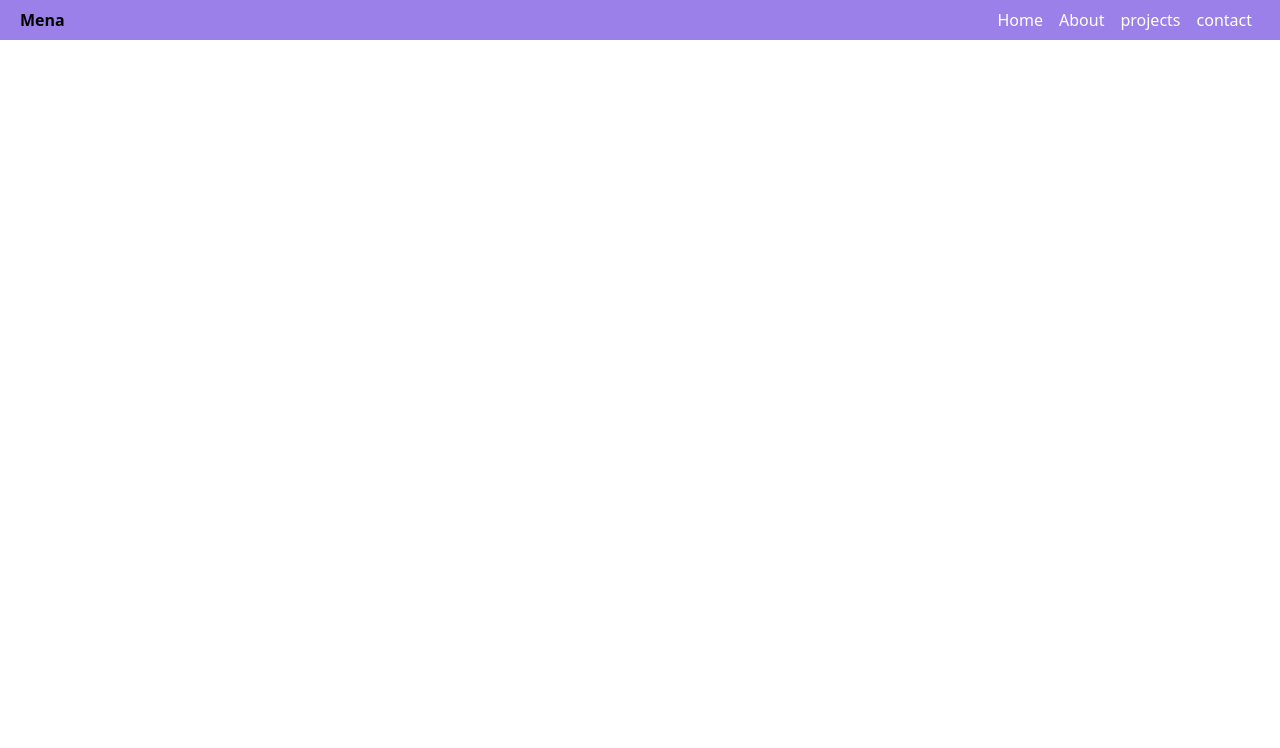
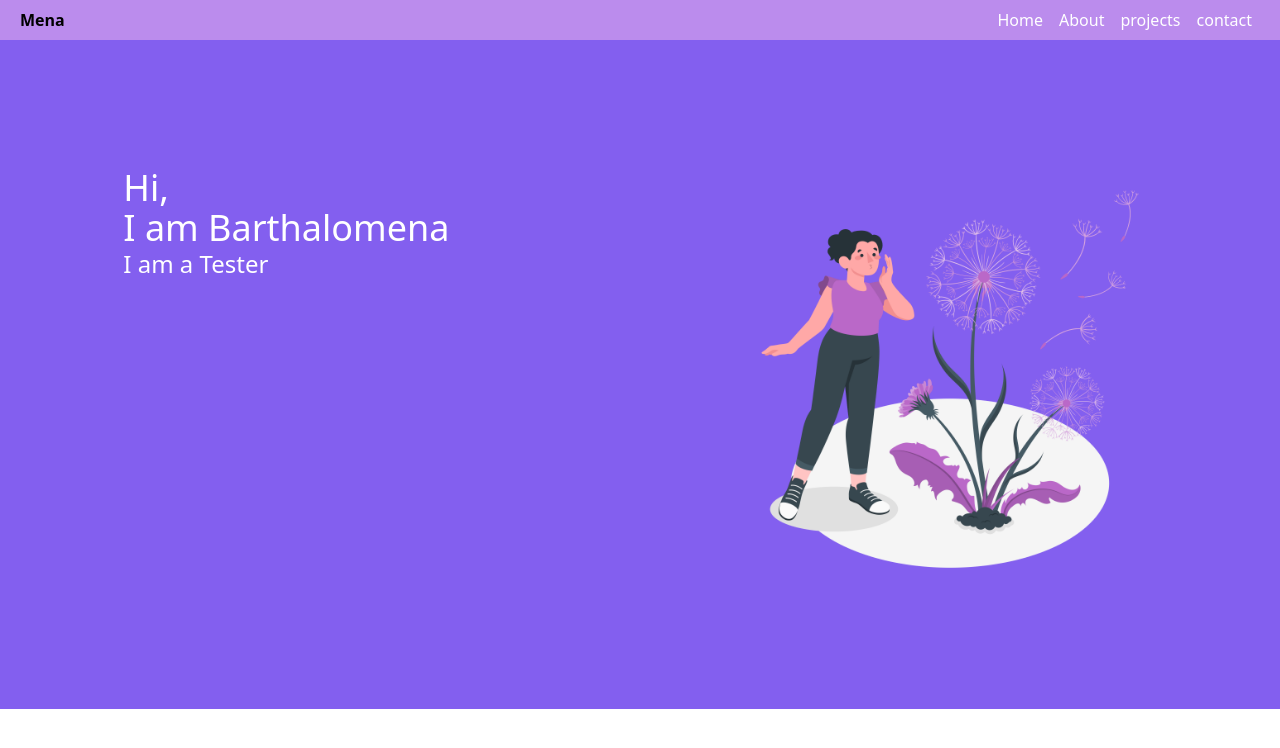
Before and after one commit to barthalomena/portfolio, a React (Create React App) app: page / in a window 1280 px wide. Shown: the top 748 px of the page. Built offline with nearby package versions, Linux system fonts and the light colour scheme.

Commit message:
heroImage

```diff
--- a/src/App.css
+++ b/src/App.css
@@ -8,7 +8,10 @@ header ul li {
 }
 
 .bg-primary{
-    background: rgb(155, 128, 234);
+    background: rgb(187, 140, 237);
+}
+.bg-secondary{
+    background:  rgb(131, 95, 239);
 }
 .mobile-nav{
     @apply fixed top-10 left-0 bg-gray-600 w-full h-1/3
--- a/src/App.js
+++ b/src/App.js
@@ -1,12 +1,15 @@
 
 import './App.css';
 import Header from './components/Headers';
+import Hero from './components/Hero';
+
 
 function App() {
   return (
 
     <div className='App'>
    <Header />
+   <Hero />
   </div>
   );
 }
--- /dev/null
+++ b/src/components/Hero.js
@@ -0,0 +1,9 @@
+import HeroImg from '../assets/Blowing a dandelion-amico.png'
+export default function Hero(){
+    return <section className='flex px-5 py-32 bg-secondary justify-center'>
+        <h1 className='w-1/2 text-white text-4xl '>Hi, <br/> I am Barthalomena
+        <p className='text-2xl'>I am a Tester</p>
+         </h1>
+         <img className='w-1/3' src={HeroImg}/>
+    </section>
+}
```
